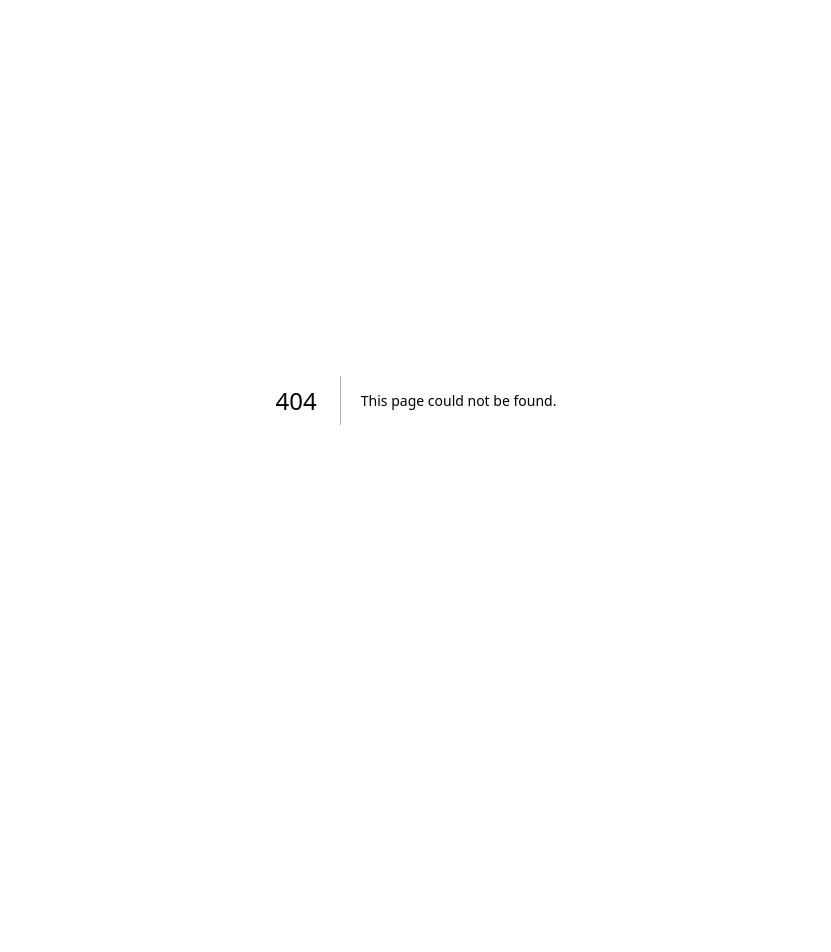
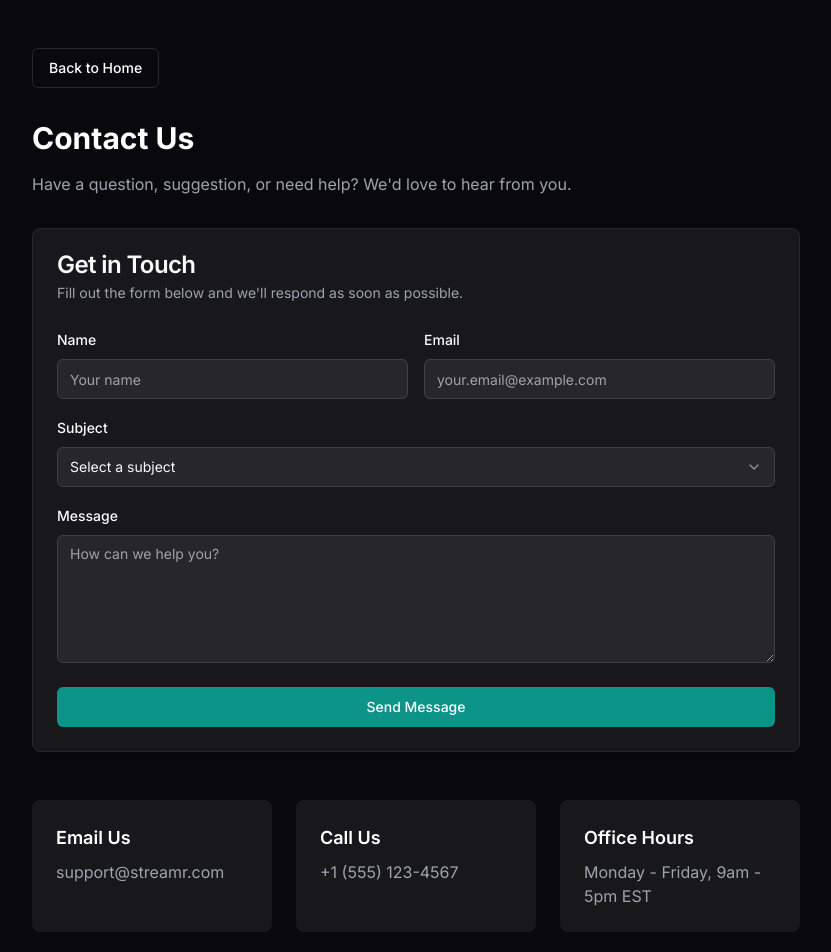
Before and after one commit to thebasilugo/streamr, a Next.js app: page /contact in a window 1280 px wide. Before the commit this address had no page. Shown: the top 952 px of the page, without its empty margins (224-1055 px from the left). Before the commit the page ends 800 px from the top, so only its background shows below. Built offline with nearby package versions, Linux system fonts and the light colour scheme.

Commit message:
contact page

```diff
--- /dev/null
+++ b/app/contact/page.tsx
@@ -0,0 +1,159 @@
+"use client"
+
+import type React from "react"
+
+import { useState } from "react"
+import Link from "next/link"
+import { Button } from "@/components/ui/button"
+import { Input } from "@/components/ui/input"
+import { Label } from "@/components/ui/label"
+import { Textarea } from "@/components/ui/textarea"
+import { Card, CardContent, CardDescription, CardFooter, CardHeader, CardTitle } from "@/components/ui/card"
+import { Select, SelectContent, SelectItem, SelectTrigger, SelectValue } from "@/components/ui/select"
+
+export default function ContactPage() {
+  const [name, setName] = useState("")
+  const [email, setEmail] = useState("")
+  const [subject, setSubject] = useState("")
+  const [message, setMessage] = useState("")
+  const [isSubmitting, setIsSubmitting] = useState(false)
+  const [isSubmitted, setIsSubmitted] = useState(false)
+
+  const handleSubmit = async (e: React.FormEvent) => {
+    e.preventDefault()
+    setIsSubmitting(true)
+
+    // In a real app, this would send the form data to your API
+    setTimeout(() => {
+      setIsSubmitting(false)
+      setIsSubmitted(true)
+      // Reset form
+      setName("")
+      setEmail("")
+      setSubject("")
+      setMessage("")
+    }, 1500)
+  }
+
+  return (
+    <div className="min-h-screen bg-zinc-950 text-white">
+      <div className="container mx-auto px-4 py-12">
+        <div className="max-w-3xl mx-auto">
+          <Link href="/">
+            <Button variant="outline" className="mb-8">
+              Back to Home
+            </Button>
+          </Link>
+
+          <div className="mb-8">
+            <h1 className="text-3xl font-bold mb-4">Contact Us</h1>
+            <p className="text-gray-400">Have a question, suggestion, or need help? We'd love to hear from you.</p>
+          </div>
+
+          {isSubmitted ? (
+            <Card className="bg-zinc-900 border-zinc-800">
+              <CardHeader>
+                <CardTitle>Thank You!</CardTitle>
+                <CardDescription className="text-gray-400">Your message has been sent successfully.</CardDescription>
+              </CardHeader>
+              <CardContent>
+                <p className="text-gray-300">
+                  We've received your message and will get back to you as soon as possible.
+                </p>
+              </CardContent>
+              <CardFooter>
+                <Button onClick={() => setIsSubmitted(false)} className="bg-teal-600 hover:bg-teal-700">
+                  Send Another Message
+                </Button>
+              </CardFooter>
+            </Card>
+          ) : (
+            <Card className="bg-zinc-900 border-zinc-800">
+              <CardHeader>
+                <CardTitle>Get in Touch</CardTitle>
+                <CardDescription className="text-gray-400">
+                  Fill out the form below and we'll respond as soon as possible.
+                </CardDescription>
+              </CardHeader>
+              <form onSubmit={handleSubmit}>
+                <CardContent className="space-y-4">
+                  <div className="grid grid-cols-1 md:grid-cols-2 gap-4">
+                    <div className="space-y-2">
+                      <Label htmlFor="name">Name</Label>
+                      <Input
+                        id="name"
+                        placeholder="Your name"
+                        value={name}
+                        onChange={(e) => setName(e.target.value)}
+                        required
+                        className="bg-zinc-800 border-zinc-700"
+                      />
+                    </div>
+                    <div className="space-y-2">
+                      <Label htmlFor="email">Email</Label>
+                      <Input
+                        id="email"
+                        type="email"
+                        placeholder="your.email@example.com"
+                        value={email}
+                        onChange={(e) => setEmail(e.target.value)}
+                        required
+                        className="bg-zinc-800 border-zinc-700"
+                      />
+                    </div>
+                  </div>
+                  <div className="space-y-2">
+                    <Label htmlFor="subject">Subject</Label>
+                    <Select value={subject} onValueChange={setSubject} required>
+                      <SelectTrigger id="subject" className="bg-zinc-800 border-zinc-700">
+                        <SelectValue placeholder="Select a subject" />
+                      </SelectTrigger>
+                      <SelectContent className="bg-zinc-800 border-zinc-700">
+                        <SelectItem value="general">General Inquiry</SelectItem>
+                        <SelectItem value="support">Technical Support</SelectItem>
+                        <SelectItem value="billing">Billing Question</SelectItem>
+                        <SelectItem value="feedback">Feedback</SelectItem>
+                        <SelectItem value="other">Other</SelectItem>
+                      </SelectContent>
+                    </Select>
+                  </div>
+                  <div className="space-y-2">
+                    <Label htmlFor="message">Message</Label>
+                    <Textarea
+                      id="message"
+                      placeholder="How can we help you?"
+                      value={message}
+                      onChange={(e) => setMessage(e.target.value)}
+                      required
+                      className="min-h-32 bg-zinc-800 border-zinc-700"
+                    />
+                  </div>
+                </CardContent>
+                <CardFooter>
+                  <Button type="submit" className="w-full bg-teal-600 hover:bg-teal-700" disabled={isSubmitting}>
+                    {isSubmitting ? "Sending..." : "Send Message"}
+                  </Button>
+                </CardFooter>
+              </form>
+            </Card>
+          )}
+
+          <div className="mt-12 grid grid-cols-1 md:grid-cols-3 gap-6">
+            <div className="bg-zinc-900 p-6 rounded-lg">
+              <h3 className="text-lg font-semibold mb-2">Email Us</h3>
+              <p className="text-gray-400">support@streamr.com</p>
+            </div>
+            <div className="bg-zinc-900 p-6 rounded-lg">
+              <h3 className="text-lg font-semibold mb-2">Call Us</h3>
+              <p className="text-gray-400">+1 (555) 123-4567</p>
+            </div>
+            <div className="bg-zinc-900 p-6 rounded-lg">
+              <h3 className="text-lg font-semibold mb-2">Office Hours</h3>
+              <p className="text-gray-400">Monday - Friday, 9am - 5pm EST</p>
+            </div>
+          </div>
+        </div>
+      </div>
+    </div>
+  )
+}
```
